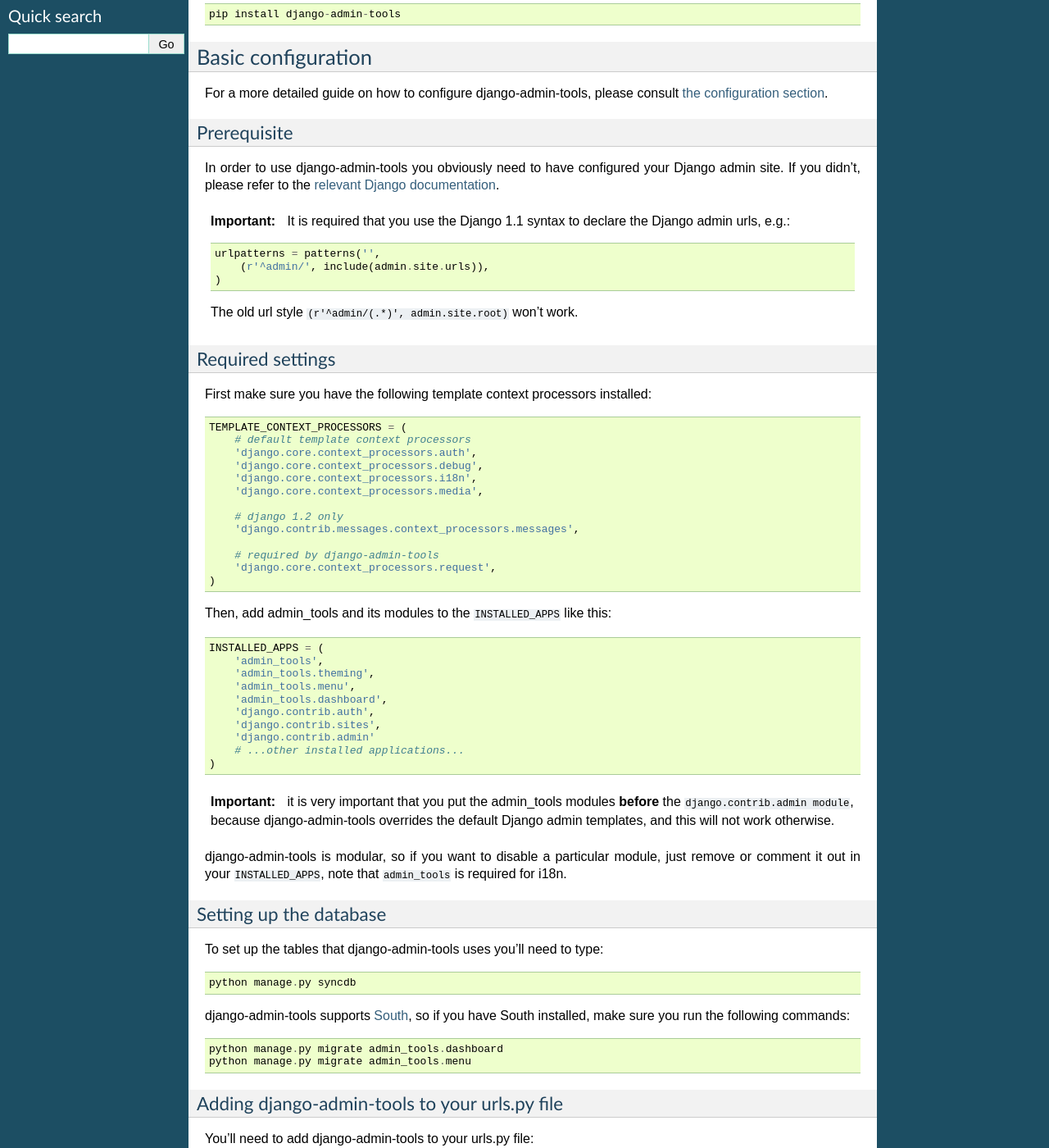
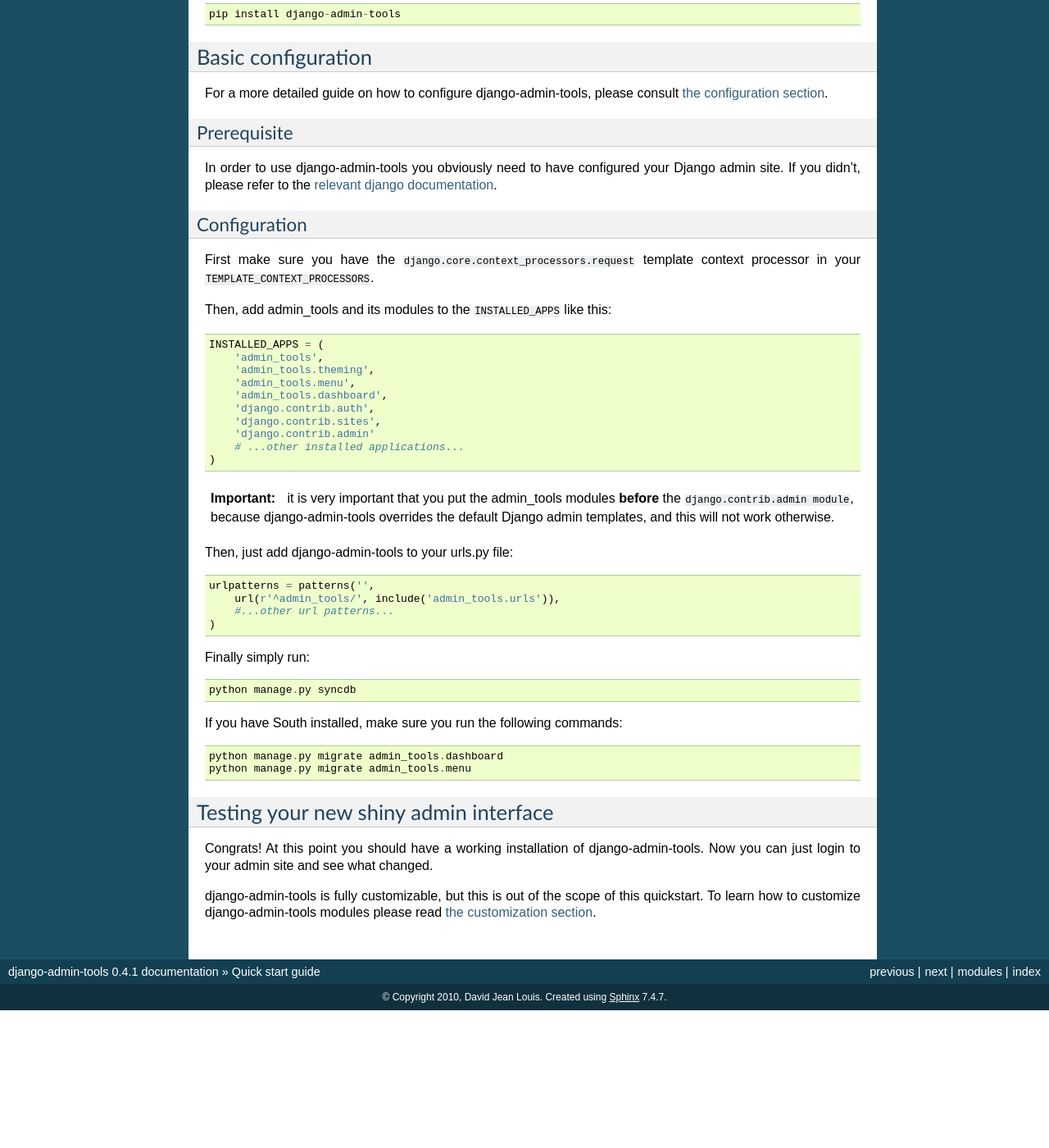
Before and after one commit to django-admin-tools/django-admin-tools, a Sphinx documentation site: the page built from docs/quickstart.rst, in a window 1280 px wide and 1400 px high, scrolled down 515 px. Shown: the whole window at 82% size. Built offline with Sphinx 7.4.7, drawn with Linux system fonts in a browser that asks for light colours; after the commit the page ends 1747 px from its top, so only the background shows below that; some of the changed text lies outside the part shown.

Commit message:
Updated CHANGELOG and docs

```diff
--- a/docs/installation.rst
+++ b/docs/installation.rst
@@ -8,9 +8,7 @@
 
 Before installing django-admin-tools, you'll need to have a copy of
 `Django <http://www.djangoproject.com>`_ already installed. For the
-|version| release, Django 1.1 or newer is required.
-
-Optionally install django-staticfiles when using Django 1.2 or lower.
+|version| release, Django 1.3 or newer is required.
 
 For further information, consult the `Django download page
 <http://www.djangoproject.com/download/>`_, which offers convenient
--- a/docs/quickstart.rst
+++ b/docs/quickstart.rst
@@ -5,13 +5,13 @@
 
 Before installing django-admin-tools, you'll need to have a copy of
 `Django <http://www.djangoproject.com>`_ already installed. For the
-|version| release, Django 1.1 or newer is required.
+|version| release, Django 1.3 or newer is required.
 
 
 Installing django-admin-tools
 -----------------------------
 
-django-admin-tools requires Django version 1.1 or superior, optionally,
+django-admin-tools requires Django version 1.3 or superior, optionally,
 if you want to display feed modules, you'll also need the
 `Universal Feed Parser module <http://www.feedparser.org/>`_.
 
@@ -46,40 +46,15 @@
 
 In order to use django-admin-tools you obviously need to have configured
 your Django admin site. If you didn't, please refer to the
-`relevant Django documentation <http://docs.djangoproject.com/en/1.1/intro/tutorial02/#activate-the-admin-site>`_.
+`relevant django documentation <https://docs.djangoproject.com/en/dev/intro/tutorial02/>`_.
 
-.. important::
-    It is required that you use the Django 1.1 syntax to declare the
-    Django admin urls, e.g.::
+Configuration
+~~~~~~~~~~~~~
 
-        urlpatterns = patterns('',
-            (r'^admin/', include(admin.site.urls)),
-        )
+First make sure you have the ``django.core.context_processors.request``
+template context processor in your ``TEMPLATE_CONTEXT_PROCESSORS``.
 
-    The old url style ``(r'^admin/(.*)', admin.site.root)`` won't work.
-
-Required settings
-~~~~~~~~~~~~~~~~~
-
-First make sure you have the following template context processors
-installed::
-
-    TEMPLATE_CONTEXT_PROCESSORS = (
-        # default template context processors
-        'django.core.context_processors.auth',
-        'django.core.context_processors.debug',
-        'django.core.context_processors.i18n',
-        'django.core.context_processors.media',
-
-        # django 1.2 only
-        'django.contrib.messages.context_processors.messages',
-
-        # required by django-admin-tools
-        'django.core.context_processors.request',
-    )
-
-Then, add admin_tools and its modules to the ``INSTALLED_APPS`` like
-this::
+Then, add admin_tools and its modules to the ``INSTALLED_APPS`` like this::
 
     INSTALLED_APPS = (
         'admin_tools',
@@ -98,53 +73,21 @@
     overrides the default Django admin templates, and this will not work
     otherwise.
 
-django-admin-tools is modular, so if you want to disable a particular
-module, just remove or comment it out in your ``INSTALLED_APPS``, note
-that ``admin_tools`` is required for i18n.
-
-
-Setting up the database
-~~~~~~~~~~~~~~~~~~~~~~~
-
-To set up the tables that django-admin-tools uses you'll need to type::
-
-    python manage.py syncdb
-
-django-admin-tools supports `South <http://south.aeracode.org>`_, so if you
-have South installed, make sure you run the following commands::
-
-    python manage.py migrate admin_tools.dashboard
-    python manage.py migrate admin_tools.menu
-
-Adding django-admin-tools to your urls.py file
-~~~~~~~~~~~~~~~~~~~~~~~~~~~~~~~~~~~~~~~~~~~~~~
-
-You'll need to add django-admin-tools to your urls.py file::
+Then, just add django-admin-tools to your urls.py file::
 
     urlpatterns = patterns('',
         url(r'^admin_tools/', include('admin_tools.urls')),
         #...other url patterns...
     )
 
-Setting up the django-admin-tools media files
-~~~~~~~~~~~~~~~~~~~~~~~~~~~~~~~~~~~~~~~~~~~~~
+Finally simply run::
 
-To do this you have three options:
+    python manage.py syncdb
 
-* use the `staticfiles <http://docs.djangoproject.com/en/dev/ref/contrib/staticfiles/>`_
-  contrib application in Django 1.3. For Django 1.2 or lower you'll have to install
-  django-staticfiles from PyPi.
+If you have South installed, make sure you run the following commands::
 
-* create a symbolic link to the django-admin-tools media files to your
-  ``MEDIA_ROOT`` directory, for example::
-
-      ln -s /usr/local/lib/python2.6/dist-packages/admin_tools/media/admin_tools /path/to/yourproject/media/
-
-* copy the django-admin-tools media files to your ``MEDIA_ROOT`` directory,
-  for example::
-
-      cp -r /usr/local/lib/python2.6/dist-packages/admin_tools/media/admin_tools /path/to/yourproject/media/
-
+    python manage.py migrate admin_tools.dashboard
+    python manage.py migrate admin_tools.menu
 
 Testing your new shiny admin interface
 --------------------------------------
```
Also changed, not shown: docs/configuration.rst (+3 -70 lines), 1 other file.
